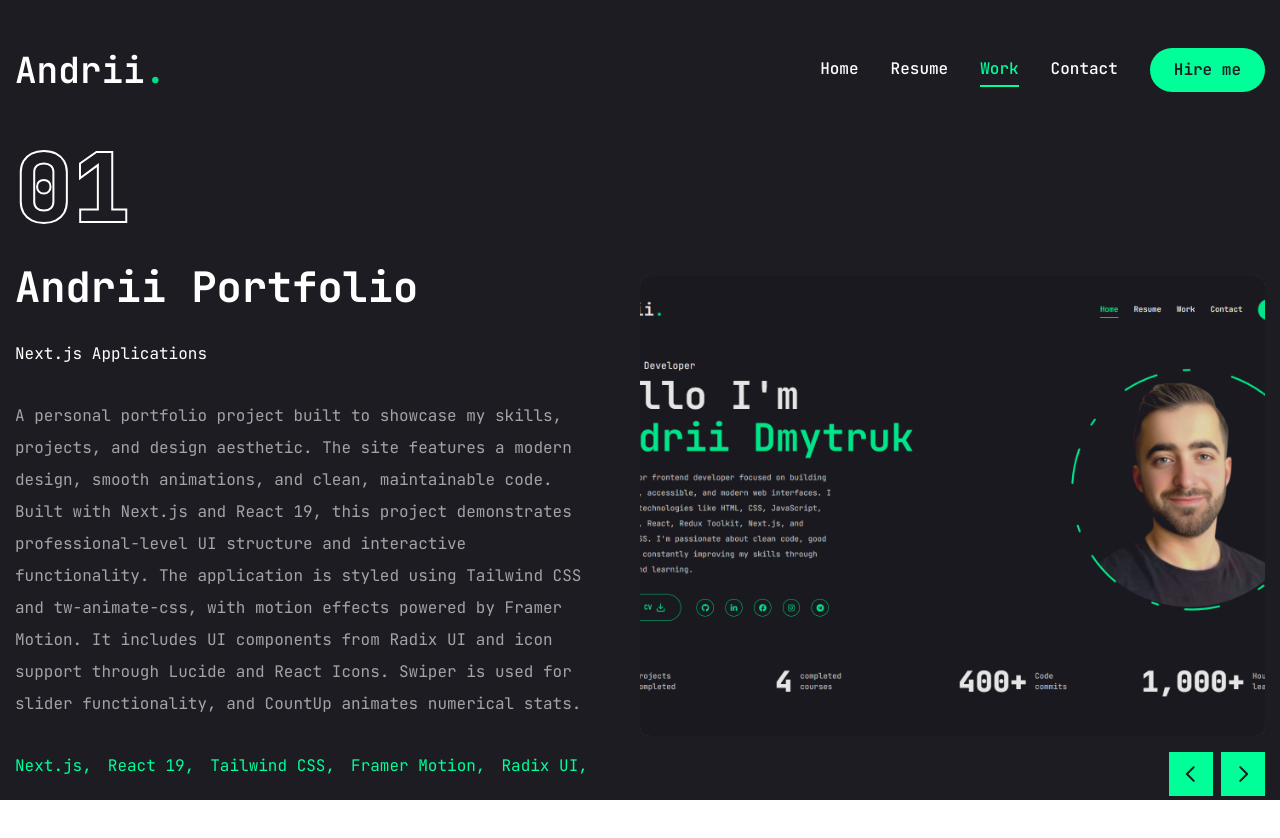
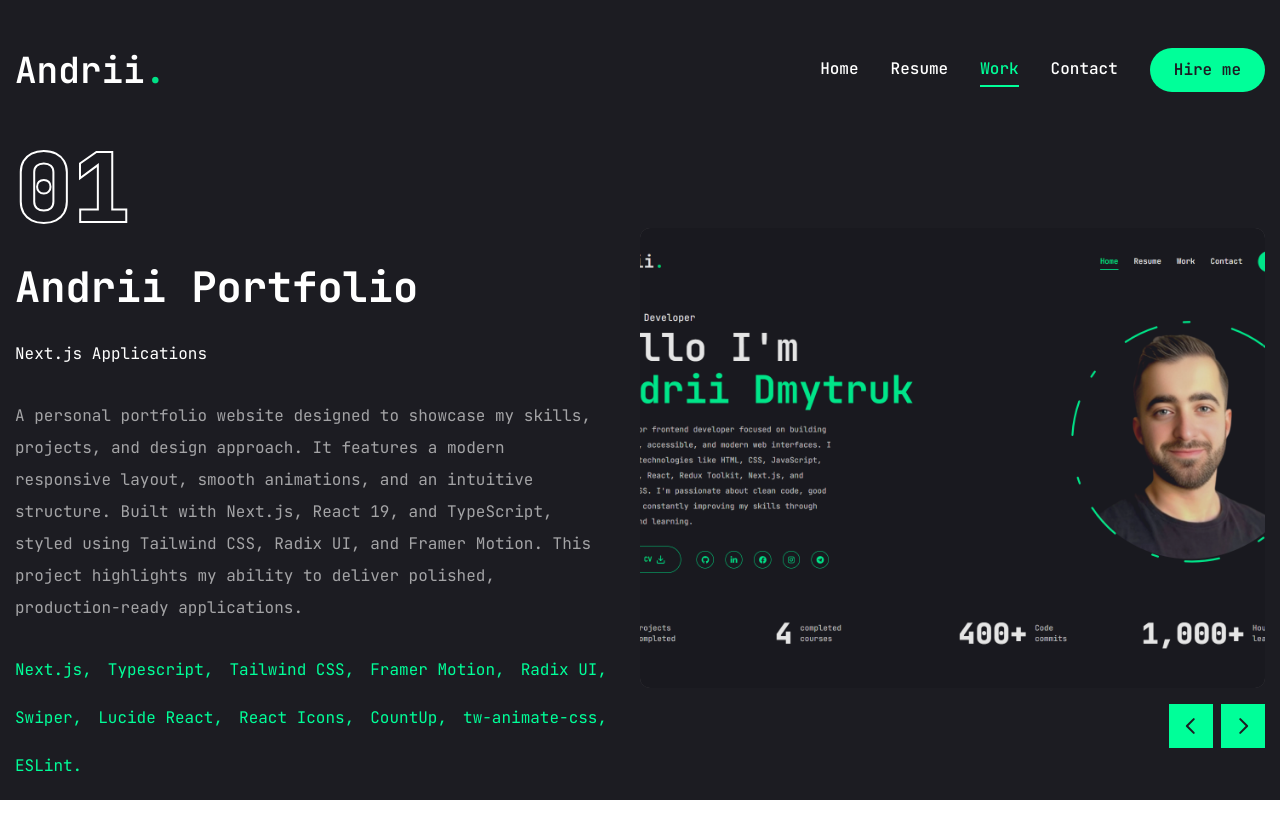
Before and after one commit to admitruk237/andrii-portfolio, a Next.js app: page /work in a window 1280 px wide. Shown: the top 838 px of the page. Built offline with nearby package versions, Linux system fonts and the light colour scheme; no server answers.

Commit message:
fix: scroll, and stairs transition

```diff
--- a/app/globals.css
+++ b/app/globals.css
@@ -197,3 +197,26 @@
     animation: var(--animate-accordion-up);
   }
 }
+
+::-webkit-scrollbar {
+  width: 4px;
+  height: 4px;
+}
+
+::-webkit-scrollbar-track {
+  background: var(--background);
+}
+
+::-webkit-scrollbar-thumb {
+  background-color: var(--color-accent);
+  border-radius: 9999px;
+}
+
+::-webkit-scrollbar-thumb:hover {
+  background-color: var(--color-accent);
+}
+
+* {
+  scrollbar-width: thin;
+  scrollbar-color: var(--color-accent) var(--background);
+}
--- a/app/layout.tsx
+++ b/app/layout.tsx
@@ -34,6 +34,7 @@ export default function RootLayout({ children }: { children: ReactNode }) {
         <ErrorBoundary>
           <Header />
           <Toaster />
+
           <StairTransition />
           <PageTransition>{children}</PageTransition>
         </ErrorBoundary>
--- a/app/work/page.tsx
+++ b/app/work/page.tsx
@@ -30,7 +30,9 @@ const Work = () => {
         <div className="container mx-auto">
           <div className="flex flex-col lg:flex-row lg:gap-[30px] lg:items-center">
             <div className="w-full lg:w-[50%] flex flex-col lg:justify-between order-2 lg:order-none">
-              <ProjectInfo project={project} />
+              <motion.div layout className="flex flex-col gap-[30px]">
+                <ProjectInfo project={project} />
+              </motion.div>
               <ProjectLinks liveUrl={project.live} githubUrl={project.github} />
             </div>
             <ProjectSlider
--- a/components/Work/ProjectInfo.tsx
+++ b/components/Work/ProjectInfo.tsx
@@ -16,7 +16,7 @@ type Props = {
 
 export const ProjectInfo = ({ project }: Props) => {
   return (
-    <div className="flex flex-col gap-[30px] h-[50%]">
+    <div className="flex flex-col gap-[30px] h-[50%] ">
       <div className="text-8xl leading-none font-extrabold text-transparent text-outline">
         {project.num}
       </div>
--- a/components/Work/ProjectSlider.tsx
+++ b/components/Work/ProjectSlider.tsx
@@ -40,7 +40,6 @@ export const ProjectSlider = ({ projects, onSlideChange }: Props) => {
         <WorkSliderBtns
           containerStylels="flex gap-2 absolute right-0 bottom-[calc(50%_-_22px)] lg:bottom-0 z-20 w-full justify-between lg:w-max lg:justify-none"
           btnStyles="bg-accent hover:bg-accent-hover text-primary text-[22px] w-[44px] h-[44px] flex justify-center items-center transition-all cursor-pointer"
-          iconsStyles=""
         />
       </Swiper>
     </div>
--- a/components/WorkSliderBtns/WorkSliderBtns.tsx
+++ b/components/WorkSliderBtns/WorkSliderBtns.tsx
@@ -4,9 +4,9 @@ import { useSwiper } from 'swiper/react';
 import { PiCaretLeftBold, PiCaretRightBold } from 'react-icons/pi';
 
 type Props = {
-  containerStylels: string;
-  btnStyles: string;
-  iconsStyles: string;
+  containerStylels?: string;
+  btnStyles?: string;
+  iconsStyles?: string;
 };
 
 const WorkSliderBtns = ({
--- a/constants/projects.js
+++ b/constants/projects.js
@@ -3,15 +3,13 @@ const projects = [
     num: '01',
     categoty: 'Next.js Applications',
     title: 'Andrii Portfolio',
-    discription: `A personal portfolio project built to showcase my skills, projects, and design aesthetic.
-    The site features a modern design, smooth animations, and clean, maintainable code. Built with Next.js and React 19,
-    this project demonstrates professional-level UI structure and interactive functionality.
-The application is styled using Tailwind CSS and tw-animate-css, with motion effects powered by Framer Motion.
-It includes UI components from Radix UI and icon support through Lucide and React Icons. Swiper is used for slider functionality,
-and CountUp animates numerical stats.`,
+    discription: `A personal portfolio website designed to showcase my skills, projects, and design approach.
+It features a modern responsive layout, smooth animations, and an intuitive structure.
+Built with Next.js, React 19, and TypeScript, styled using Tailwind CSS, Radix UI, and Framer Motion.
+This project highlights my ability to deliver polished, production-ready applications.`,
     stack: [
       { name: 'Next.js' },
-      { name: 'React 19' },
+      { name: 'Typescript' },
       { name: 'Tailwind CSS' },
       { name: 'Framer Motion' },
       { name: 'Radix UI' },
@@ -30,9 +28,10 @@ and CountUp animates numerical stats.`,
     num: '02',
     categoty: 'React Applications',
     title: 'News Reactfy',
-    discription: `A full-featured news application built with React and TypeScript. It allows users to browse the latest news,
-     filter by category, search by text, and switch between light and dark themes. The project makes use of Redux Toolkit for state management,
-      Axios for API calls, and includes custom hooks, context, and useRef for advanced UI and logic handling.`,
+    discription: `A feature-rich news application built with React and TypeScript.
+Users can browse articles, filter by category, search, and switch between light and dark modes.
+The project uses Redux Toolkit for state management, Axios for API calls, and custom hooks for advanced logic.
+It demonstrates practical experience in scalable and interactive React applications.`,
     stack: [
       { name: 'React' },
       { name: 'Redux Toolkit' },
@@ -41,6 +40,7 @@ and CountUp animates numerical stats.`,
       { name: 'Context API' },
       { name: 'Custom Hooks' },
       { name: 'useRef' },
+      { name: 'Vite' },
     ],
     image: '/assets/work/news.png',
     github: 'https://github.com/admitruk237/news-reactfy',
@@ -50,10 +50,10 @@ and CountUp animates numerical stats.`,
     num: '03',
     categoty: 'Next.js Applications',
     title: 'Quotes App',
-    discription: `A quote management application that allows users to fetch random quotes from a remote server and interact with them in various ways.
-     Users can search quotes by author, category, or text, as well as add new quotes, edit existing ones, and delete them.
-The project is built using Next.js and TypeScript, styled with Tailwind CSS and ShadCN UI. It communicates with a REST API for all data operations,
- includes unit testing with Jest, and handles errors via toast notifications using React Toastify or a similar library.`,
+    discription: `A quote management application built with Next.js and TypeScript.
+Users can search, add, edit, and delete quotes through a REST API.
+The UI is styled with Tailwind CSS and ShadCN UI, with error handling via React Toastify.
+Unit tests are implemented using Jest, ensuring reliability and maintainability.`,
     stack: [
       { name: 'Next.js' },
       { name: 'TypeScript' },
@@ -61,6 +61,9 @@ The project is built using Next.js and TypeScript, styled with Tailwind CSS and
       { name: 'ShadCN UI' },
       { name: 'REST API' },
       { name: 'Jest' },
+      { name: 'React Toastify' },
+      { name: 'Clean Architecture' },
+      { name: 'DRY' },
     ],
     image: '/assets/work/quotes.png',
     github: 'https://github.com/admitruk237/Quotes-app',
@@ -70,12 +73,10 @@ The project is built using Next.js and TypeScript, styled with Tailwind CSS and
     num: '04',
     categoty: 'React Applications',
     title: 'Get Task Driver',
-    discription: `A task management application inspired by Trello, offering functionality for creating and organizing to-do lists and tasks.
-     Authenticated users can register, log in, and manage multiple to-do lists. Each list allows adding, editing, deleting tasks, setting deadlines,
-      and marking tasks as completed. Users can also rename or delete entire to-do lists.
-The project is built using modern tools and libraries including React, Redux, and TypeScript. It features smooth animations with Framer Motion
- and a clean UI built with Material UI. JWT is used for authentication, and navigation is handled with React Router. Unit tests are implemented,
-  and snapshot testing is automated via Storybook upon commits.`,
+    discription: `A Trello-like task management app built with React, TypeScript, and Redux.
+Users can create lists, add tasks, set deadlines, mark completion, and manage multiple boards.
+The UI uses Material UI and Framer Motion for smooth interactions.
+Authentication is handled with JWT, with unit tests and Storybook snapshots for quality assurance.`,
     stack: [
       { name: 'React' },
       { name: 'TypeScript' },
@@ -95,10 +96,10 @@ The project is built using modern tools and libraries including React, Redux, an
     num: '05',
     categoty: 'React Applications',
     title: 'Book Library App',
-    discription: `An online book library with search and filtering functionality, built as part of a course focusedon mastering
-     Redux and Redux Toolkit in a React environment The app allows users to search for books by title or author, and filter the results.
-     Initially, it was built using classic Redux and later refactored with Redux Toolkit. A simple Express backend was created in a separate
-     folder to serve book data. Axios is used for fetching data, with error handling and toast notifications to inform users.`,
+    discription: `An online book library application with search and filtering functionality.
+It was first built with classic Redux and later refactored to Redux Toolkit for better structure.
+The backend is a simple Express server, with Axios handling data requests and Toastify showing notifications.
+This project demonstrates both legacy and modern state management approaches.`,
     stack: [
       { name: 'React' },
       { name: 'Redux' },
@@ -107,6 +108,9 @@ The project is built using modern tools and libraries including React, Redux, an
       { name: 'Express' },
       { name: 'Axios' },
       { name: 'Toastify' },
+      { name: 'Node.js' },
+      { name: 'REST API' },
+      { name: 'Redux Toolkit Thunks' },
     ],
     image: '/assets/work/library.png',
     github: 'https://github.com/admitruk237/Book-Library-App',
@@ -116,11 +120,21 @@ The project is built using modern tools and libraries including React, Redux, an
     num: '06',
     categoty: 'E-commerce & Collaborative',
     title: 'Shop store',
-    discription: `Online Jewelry Shop A full-featured e-commerce website built entirely with HTML, CSS, and
-    JavaScript — without any frameworks. This was a collaborative
-team project where everything was developed from scratch. All UI logic is custom-written, and cart functionality is powered by LocalStorage.
-I actively contributed to development and decision-making, implemented forms, worked on UI elements, and helped plan the app structure.`,
-    stack: [{ name: 'Html 5' }, { name: 'Css 3' }, { name: 'Javascritp' }],
+    discription: `A collaborative e-commerce jewelry shop built entirely with HTML, CSS, and JavaScript.
+The project includes a fully custom shopping cart powered by LocalStorage and responsive UI elements.
+I contributed to UI implementation, form handling, and planning of app structure.
+It demonstrates teamwork, GitHub collaboration, and development without frameworks.`,
+    stack: [
+      { name: 'Html 5' },
+      { name: 'Css 3' },
+      { name: 'Javascritp' },
+      { name: 'LocalStorage' },
+      { name: 'Team Project' },
+      { name: 'GitHub' },
+      { name: 'Gulp' },
+      { name: 'BEM' },
+      { name: 'Sass' },
+    ],
     image: '/assets/work/shopStore.png',
     github: 'https://github.com/admitruk237/ShoppeStore',
     live: 'https://shoppestore.netlify.app/',
@@ -129,9 +143,20 @@ I actively contributed to development and decision-making, implemented forms, wo
     num: '07',
     categoty: 'Landing Pages & Simple Websites',
     title: 'Home Pro',
-    discription:
-      'A responsive landing page for a home service company, featuring scroll-triggered animations, an image/content slider, an accordion component, and smooth navigation between sections via menu clicks.',
-    stack: [{ name: 'Html 5' }, { name: 'Css 3' }, { name: 'Javascritp' }],
+    discription: `A responsive landing page for a home service company designed in Figma.
+It includes scroll-triggered animations, a content slider, and an accordion component.
+Built with HTML, CSS, and JavaScript, styled using BEM methodology.
+This project highlights clean responsive layout and interactive UI development.`,
+    stack: [
+      { name: 'Html 5' },
+      { name: 'Css 3' },
+      { name: 'Javascritp' },
+      { name: 'Responsive Design' },
+      { name: 'BEM' },
+      { name: 'Figma' },
+      { name: 'Accordion Component' },
+      { name: 'Smooth Navigation' },
+    ],
     image: '/assets/work/homePro.png',
     github: 'https://github.com/admitruk237/Home-Pro',
     live: 'https://admitruk237.github.io/Home-Pro/',
@@ -140,9 +165,21 @@ I actively contributed to development and decision-making, implemented forms, wo
     num: '08',
     categoty: 'Landing Pages & Simple Websites',
     title: 'Farm Vest',
-    discription:
-      'A responsive landing page showcasing agricultural investment opportunities. Built with standard technologies (HTML, CSS, JS), featuring animations, parallax effects.',
-    stack: [{ name: 'Html 5' }, { name: 'Css 3' }, { name: 'Javascritp' }],
+    discription: `A responsive landing page showcasing agricultural investment opportunities.
+It features engaging animations, parallax effects, and a modern UI design.
+Developed with HTML, CSS, Sass, and JavaScript, styled with BEM methodology.
+The project demonstrates smooth interactions and attention to visual details.`,
+    stack: [
+      { name: 'Html 5' },
+      { name: 'Css 3' },
+      { name: 'Sass' },
+      { name: 'BEM' },
+      { name: 'Javascritp' },
+      { name: 'Responsive Design' },
+      { name: 'Animations' },
+      { name: 'Parallax Effects' },
+      { name: 'Figma' },
+    ],
     image: '/assets/work/farm.png',
     github: 'https://github.com/admitruk237/Farm-Vest',
     live: 'https://admitruk237.github.io/Farm-Vest/',
@@ -151,9 +188,20 @@ I actively contributed to development and decision-making, implemented forms, wo
     num: '09',
     categoty: 'Landing Pages & Simple Websites',
     title: 'GoCorona ',
-    discription:
-      'A responsive landing page promoting health awareness a clean design.',
-    stack: [{ name: 'Html 5' }, { name: 'Css 3' }, { name: 'Javascritp' }],
+    discription: `A health awareness landing page with a responsive design and modern layout.
+It includes animations, smooth navigation, and interactive elements for user engagement.
+The project was built with HTML, CSS, Sass, and JavaScript, structured with BEM and automated using Gulp.
+It demonstrates solid knowledge of UI design and frontend fundamentals.`,
+    stack: [
+      { name: 'Html 5' },
+      { name: 'Css 3' },
+      { name: 'Javascritp' },
+      { name: 'Sass' },
+      { name: 'BEM' },
+      { name: 'Gulp' },
+      { name: 'Responsive Design' },
+      { name: 'Figma' },
+    ],
     image: '/assets/work/corona.png',
     github: 'https://github.com/admitruk237/GoCorona',
     live: 'https://go-corona-umber.vercel.app/',
@@ -162,9 +210,19 @@ I actively contributed to development and decision-making, implemented forms, wo
     num: '10',
     categoty: 'Landing Pages & Simple Websites',
     title: 'Finance',
-    discription:
-      'A website for financial services with a clean and professional UI.',
-    stack: [{ name: 'Html 5' }, { name: 'Css 3' }, { name: 'Javascritp' }],
+    discription: `A financial services landing page with a professional and minimal UI design.
+It features responsive layout, smooth navigation, and clean visual presentation.
+Built with HTML, CSS, Sass, and JavaScript, styled using BEM methodology and designed in Figma.
+The project emphasizes detail-oriented design and polished frontend delivery.`,
+    stack: [
+      { name: 'Html 5' },
+      { name: 'Css 3' },
+      { name: 'Javascritp' },
+      { name: 'Sass' },
+      { name: 'BEM' },
+      { name: 'Responsive Design' },
+      { name: 'Figma' },
+    ],
     image: '/assets/work/finance.png',
     github: 'https://github.com/admitruk237/Finance-site',
     live: 'https://admitruk237.github.io/Finance-site/',
```
Also changed, not shown: components/StairTransition/StairTransition.tsx (+8 -1 lines).
